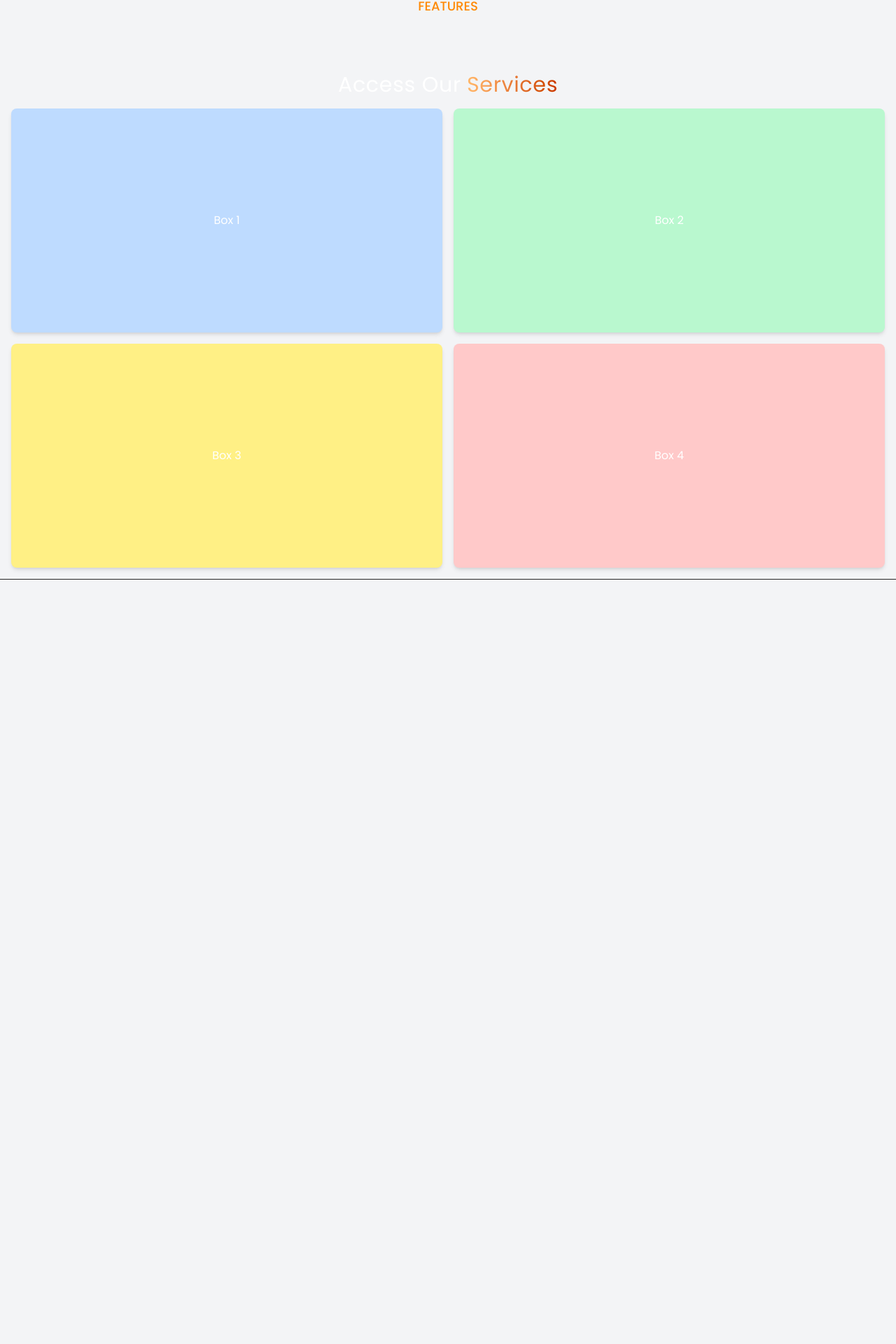
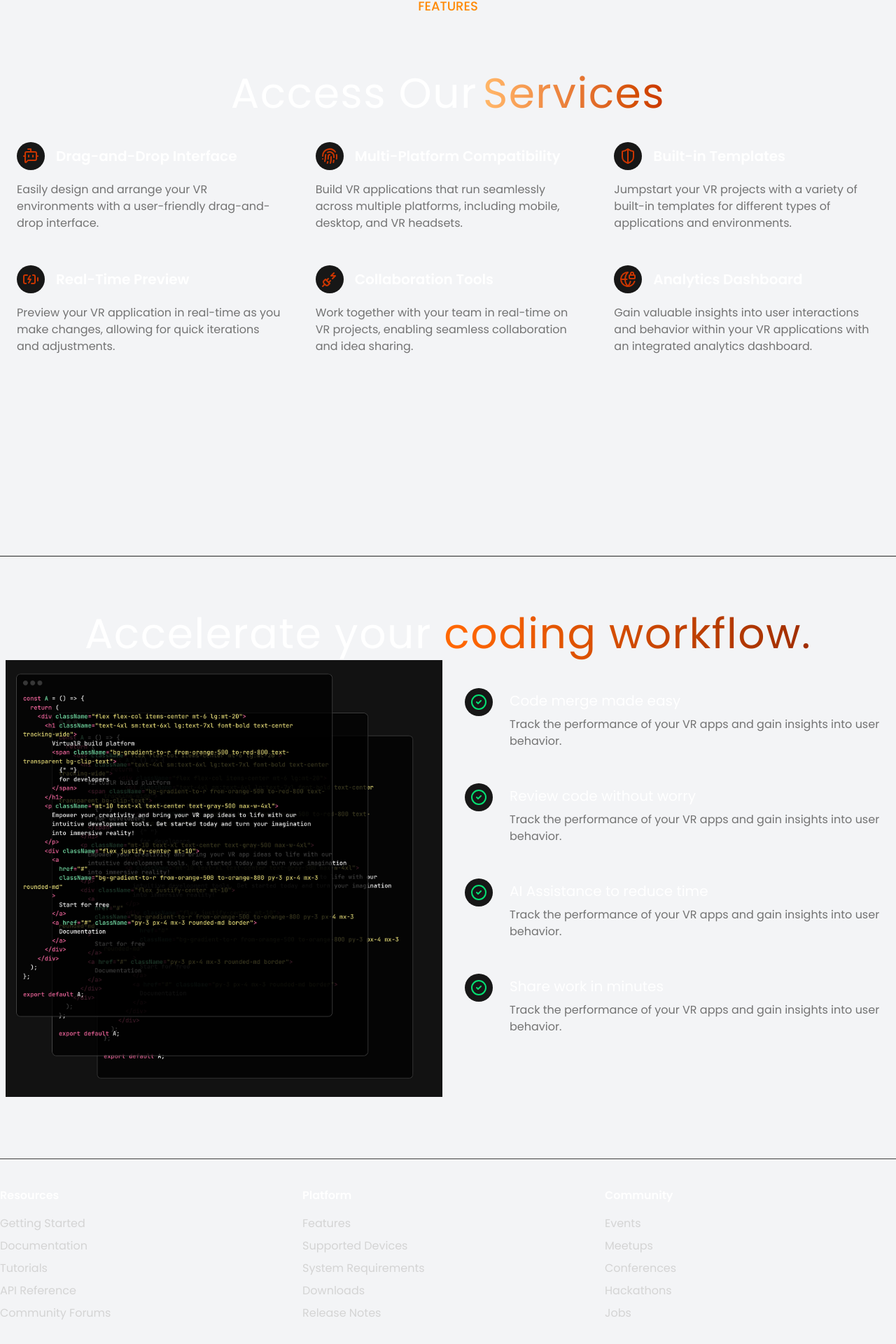
Before and after one commit to priyanshu-2217/Binkey-it, a React (Vite) app: page / in a window 1280 px wide. Shown: the part 752-2672 px from the top of the page at 70% size. Before the commit the page ends 1580 px from the top, so only its background shows below. Built offline with nearby package versions, Linux system fonts and the light colour scheme.

Commit message:
Completed the landing page

```diff
--- a/src/App.jsx
+++ b/src/App.jsx
@@ -2,6 +2,8 @@ import React from "react";
 import Navbar from "./components/Navbar";
 import HeroSection from "./components/HeroSection";
 import Features from "../src/components/Features";
+import WorkFlow from "./components/WorkFlow";
+import Footer from "./components/Footer";
 
 function App() {
   return (
@@ -11,6 +13,8 @@ function App() {
         <HeroSection />
       </div>
       <Features />
+      <WorkFlow />
+      <Footer />
     </>
   );
 }
--- a/src/components/Features.jsx
+++ b/src/components/Features.jsx
@@ -1,32 +1,34 @@
 import React from "react";
+import { features } from "../constants/index.jsx";
 
 const Features = () => {
   return (
-    <div className="relative mt-10 border-b border-neutral-800   min-h-[800px] ">
+    <div className="relative mt-10 border-b border-neutral-800 min-h-[800px]">
       <div className="text-center">
-        <span className="text-lg uppercase text-center text-orange-400 py-2 px-2 rounded-full font-medium">
+        <span className="text-lg uppercase text-orange-400 py-2 px-2 rounded-full font-medium">
           Features
         </span>
-        <h2 className="text-3xl sm:3xl lg:6xl lg:mt-20 tracking-wide">
+        <h2 className="text-3xl sm:text-3xl lg:text-6xl lg:mt-20 tracking-wide">
           Access Our
-          <span className="ml-2 bg-gradient-to-r from-orange-300 to-orange-700 text-transparent bg-clip-text ">
+          <span className="ml-2 bg-gradient-to-r from-orange-300 to-orange-700 text-transparent bg-clip-text">
             Services
           </span>
         </h2>
       </div>
-      <div class="grid grid-cols-2 gap-4 p-4">
-        <div class="w-full h-80 bg-blue-200 rounded-lg shadow-md flex items-center justify-center">
-          Box 1
-        </div>
-        <div class="w-full h-80 bg-green-200 rounded-lg shadow-md flex items-center justify-center">
-          Box 2
-        </div>
-        <div class="w-full h-80 bg-yellow-200 rounded-lg shadow-md flex items-center justify-center">
-          Box 3
-        </div>
-        <div class="w-full h-80 bg-red-200 rounded-lg shadow-md flex items-center justify-center">
-          Box 4
-        </div>
+      <div className="flex flex-wrap mt-10 lg:mt-10">
+        {features.map((feature, index) => (
+          <div key={index} className="w-full sm:w-1/2 lg:w-1/3 px-6 mb-12">
+            <div className="flex items-center">
+              <div className="flex h-10 w-10 p-2 bg-neutral-900 text-orange-700 justify-center items-center rounded-full">
+                {feature.icon}
+              </div>
+              <h5 className="ml-4 text-xl font-semibold">{feature.text}</h5>
+            </div>
+            <p className="text-md mt-4 text-neutral-500">
+              {feature.description}
+            </p>
+          </div>
+        ))}
       </div>
     </div>
   );
--- /dev/null
+++ b/src/components/Footer.jsx
@@ -0,0 +1,56 @@
+import { resourcesLinks, platformLinks, communityLinks } from "../constants";
+const Footer = () => {
+  return (
+    <footer className="mt-20 border-t py-10 border-neutral-700">
+      <div className="grid grid-cols-2 lg:grid-cols-3 gap-4">
+        <div>
+          <h3 className="text-md font-semibold mb-4">Resources</h3>
+          <ul className="space-y-2">
+            {resourcesLinks.map((link, index) => (
+              <li key={index}>
+                <a
+                  href={link.href}
+                  className="text-neutral-300 hover:text-white"
+                >
+                  {link.text}
+                </a>
+              </li>
+            ))}
+          </ul>
+        </div>
+        <div>
+          <h3 className="text-md font-semibold mb-4">Platform</h3>
+          <ul className="space-y-2">
+            {platformLinks.map((link, index) => (
+              <li key={index}>
+                <a
+                  href={link.href}
+                  className="text-neutral-300 hover:text-white"
+                >
+                  {link.text}
+                </a>
+              </li>
+            ))}
+          </ul>
+        </div>
+        <div>
+          <h3 className="text-md font-semibold mb-4">Community</h3>
+          <ul className="space-y-2">
+            {communityLinks.map((link, index) => (
+              <li key={index}>
+                <a
+                  href={link.href}
+                  className="text-neutral-300 hover:text-white"
+                >
+                  {link.text}
+                </a>
+              </li>
+            ))}
+          </ul>
+        </div>
+      </div>
+    </footer>
+  );
+};
+
+export default Footer;
--- a/src/components/HeroSection.jsx
+++ b/src/components/HeroSection.jsx
@@ -3,7 +3,7 @@ import video1 from "../assets/video1.mp4";
 import video2 from "../assets/video2.mp4";
 const HeroSection = () => {
   return (
-    <div className="flex flex-col  items-center mt-20 lg:mt-20">
+    <div className="flex flex-col  items-center  lg:mt-20">
       <h1 className="text-3xl sm:text-2xl lg:text-4xl text-center tracking-wide">
         Get every assistant
         <br />{" "}
--- a/src/components/Navbar.jsx
+++ b/src/components/Navbar.jsx
@@ -4,7 +4,7 @@ import { navItems } from "../constants/index";
 
 const Navbar = () => {
   return (
-    <div className="nav sticky top-0 z-50 py-3 backdrop-blur-lg border-b border-neutral-700/80">
+    <div className="nav sticky top-0 z-50 py-3 backdrop-blur-lg bg-neutral-900/60 border-b border-neutral-700/80">
       <div className="container px-4 mx-auto relative text-sm">
         <div className="flex justify-between items-center">
           {/* Logo Section */}
@@ -28,13 +28,13 @@ const Navbar = () => {
           </ul>
 
           {/* Mobile nav placeholder */}
-          <div className=" justify-between space-x-12 items-center">
+          <div className="flex justify-between space-x-4 items-center">
             <a href="#" className="py-2 px-3 border rounded-md">
               Sign In
             </a>
             <a
               href="#"
-              className="py-2 px-3 bg-gradient-to-r from-orange-300 to-orange-600 border rounded-md"
+              className="py-2 px-3 bg-gradient-to-r from-orange-300 to-orange-600 border rounded-md text-white"
             >
               Create an account
             </a>
--- /dev/null
+++ b/src/components/WorkFlow.jsx
@@ -0,0 +1,36 @@
+import { CheckCircle2 } from "lucide-react";
+import codeImg from "../assets/code.jpg";
+import { checklistItems } from "../constants";
+
+const Workflow = () => {
+  return (
+    <div className="mt-20">
+      <h2 className="text-3xl sm:text-5xl lg:text-6xl text-center mt-6 tracking-wide">
+        Accelerate your{" "}
+        <span className="bg-gradient-to-r from-orange-500 to-orange-800 text-transparent bg-clip-text">
+          coding workflow.
+        </span>
+      </h2>
+      <div className="flex flex-wrap justify-center">
+        <div className="p-2 w-full lg:w-1/2">
+          <img src={codeImg} alt="Coding" />
+        </div>
+        <div className="pt-12 w-full lg:w-1/2">
+          {checklistItems.map((item, index) => (
+            <div key={index} className="flex mb-12">
+              <div className="text-green-400 mx-6 bg-neutral-900 h-10 w-10 p-2 justify-center items-center rounded-full">
+                <CheckCircle2 />
+              </div>
+              <div>
+                <h5 className="mt-1 mb-2 text-xl">{item.title}</h5>
+                <p className="text-md text-neutral-500">{item.description}</p>
+              </div>
+            </div>
+          ))}
+        </div>
+      </div>
+    </div>
+  );
+};
+
+export default Workflow;
```
